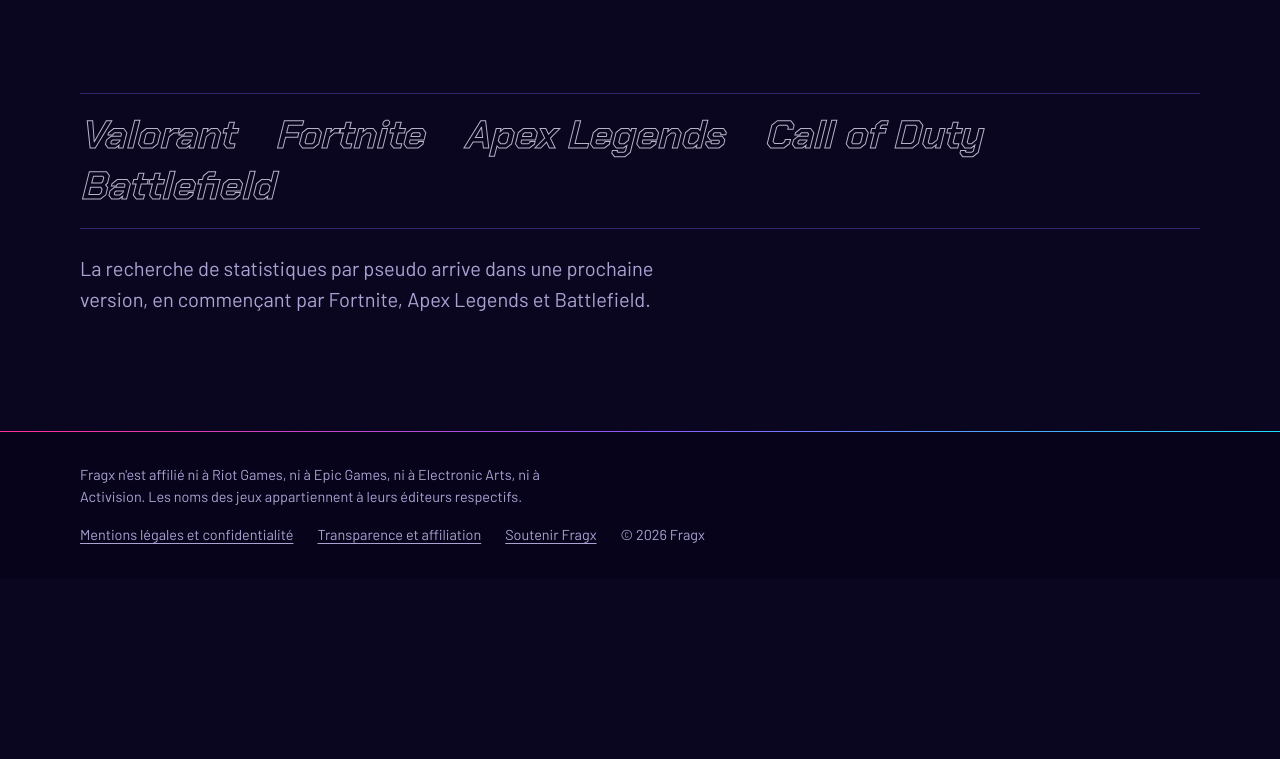
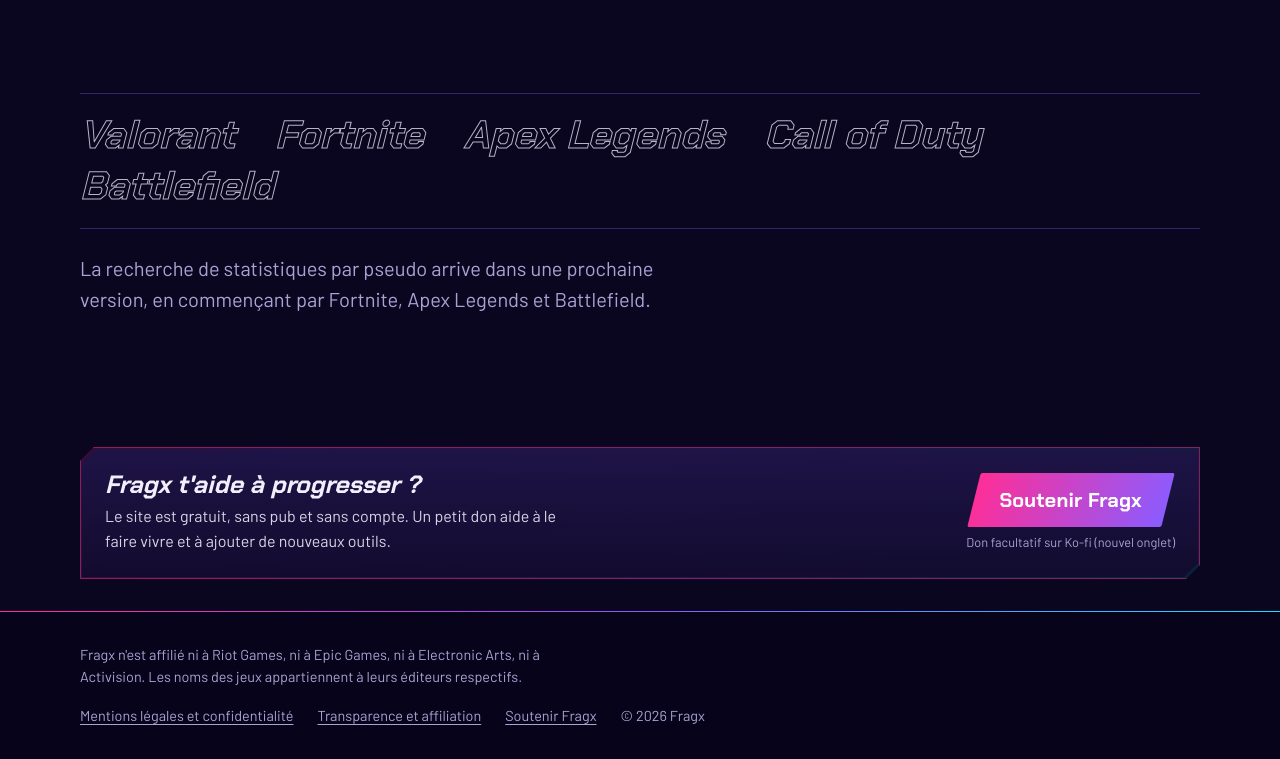
Before and after one commit to edgarm44/Fragx, an Astro site: page / in a window 1280 px wide. Shown: the part 2230-2989 px from the top of the page. Before the commit the page ends 2809 px from the top, so only its background shows below. Built offline with nearby package versions, Linux system fonts and the light colour scheme; Astro itself is replaced by a stand-in of ours.

Commit message:
Bandeau Soutenir Fragx plus visible, sous les outils et sur l'accueil
Co-Authored-By: Claude Opus 5.5 <noreply@anthropic.com>
Claude-Session: https://claude.ai/code/session_019fvcDkqvPSXzzdfugUP1vi

```diff
--- a/src/components/Soutien.astro
+++ b/src/components/Soutien.astro
@@ -7,32 +7,34 @@ const { variante = 'outil' } = Astro.props;
 {soutienVisible && (variante === 'pied'
   ? <a class="soutien-pied" href={SOUTIEN.url} target="_blank" rel="noopener">Soutenir Fragx</a>
   : (
-    <aside class="conteneur" aria-label="Soutenir Fragx">
-      <div class="soutien">
-      <p>Cet outil t'a servi ? Fragx est gratuit, sans pub et sans compte.</p>
-      <a class="soutien-lien" href={SOUTIEN.url} target="_blank" rel="noopener">Soutenir Fragx</a>
-      <span class="soutien-via">via {SOUTIEN.plateforme}, nouvel onglet</span>
+    <aside class="conteneur" aria-labelledby="t-soutien">
+      <div class="soutien panneau">
+        <div class="soutien-texte">
+          <h2 id="t-soutien">Fragx t'aide à progresser ?</h2>
+          <p>Le site est gratuit, sans pub et sans compte. Un petit don aide à le faire vivre et à ajouter de nouveaux outils.</p>
+        </div>
+        <div class="soutien-action">
+          <a class="bouton bouton-principal soutien-lien" href={SOUTIEN.url} target="_blank" rel="noopener">Soutenir Fragx</a>
+          <span class="soutien-via">Don facultatif sur {SOUTIEN.plateforme} (nouvel onglet)</span>
+        </div>
       </div>
     </aside>
   ))}
 
 <style>
   .soutien {
-    display: flex; align-items: center; flex-wrap: wrap; gap: 0.5rem 1rem;
-    margin-top: 3rem; padding-block: 1rem;
-    border-top: 1px solid var(--trait);
-    color: var(--gris); font-size: var(--t-s);
+    display: flex; align-items: center; justify-content: space-between; flex-wrap: wrap; gap: 1.25rem 2rem;
+    margin-top: 3rem;
+    background: linear-gradient(110deg, rgb(255 46 151 / 0.18), rgb(139 92 255 / 0.18) 55%, rgb(25 227 255 / 0.12));
+    border: 1px solid rgb(255 46 151 / 0.45);
   }
-  .soutien p { margin: 0; }
-  .soutien-lien {
-    font: 600 var(--t-s)/1 var(--titre);
-    color: var(--texte); text-decoration: none;
-    padding: 0.45rem 0.8rem;
-    border: 1px solid var(--trait);
-    transition: border-color 0.15s, color 0.15s;
-  }
-  .soutien-lien:hover, .soutien-lien:focus-visible { border-color: var(--magenta); color: var(--magenta); }
-  .soutien-via { font-size: var(--t-xs); }
+  .soutien-texte { max-width: 52ch; }
+  .soutien h2 { margin: 0 0 0.4rem; font-size: var(--t-xl); font-style: italic; }
+  .soutien p { margin: 0; color: #d6d5e6; }
+  .soutien-action { display: grid; justify-items: center; gap: 0.4rem; }
+  .soutien-lien { font-size: var(--t-l); padding-inline: 1.6rem; }
+  .soutien-via { font-size: var(--t-xs); color: var(--gris); }
   .soutien-pied { color: var(--gris); }
   .soutien-pied:hover { color: var(--magenta); }
+  @media (max-width: 40rem) { .soutien-action { width: 100%; } .soutien-lien { width: 100%; text-align: center; } }
 </style>
--- a/src/pages/index.astro
+++ b/src/pages/index.astro
@@ -12,7 +12,7 @@ const accroches: Record<string, string> = {
   apprendre: 'Ce que font les meilleurs',
 };
 ---
-<Base title="Fragx" anime>
+<Base outil title="Fragx" anime>
   <section class="conteneur accroche">
     <div class="texte">
       <h1>Règle ton PC et ta visée avant la prochaine partie.</h1>
```
